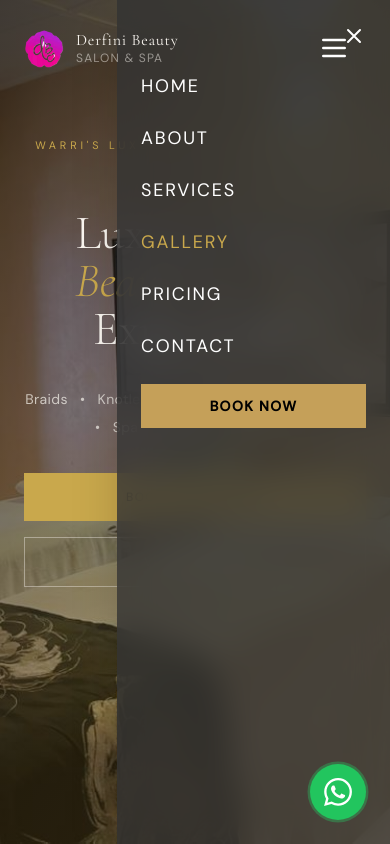
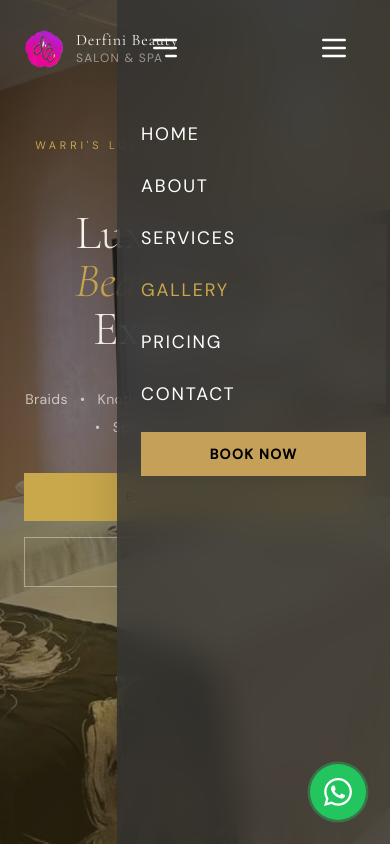
Before and after one commit to Pheonix-blip/derfini-beauty, a website: page Derfini-Website/Index.html in a window 390 px wide. Both pictures are taken after a click on the button 334 px from the left and 48 px from the top of the page. Shown: the top 844 px of the page. Drawn offline with nearby package versions, Linux system fonts and the light colour scheme; a web font is replaced by a local one.

Commit message:
Updated mobile menu button

```diff
--- a/Derfini-Website/Index.html
+++ b/Derfini-Website/Index.html
@@ -169,10 +169,15 @@
 <!-- MOBILE MENU -->
 <div id="mobileMenu" class="hidden fixed top-0 right-0 h-full w-[70%] md:w-[300px] bg-[#333333]/80 backdrop-blur-lg z-50 shadow-2xl flex flex-col p-6 transition-all duration-300">
 
-  <button type="button" onclick="toggleMenu()" class="absolute top-4 right-4 text-white p-2">
-    <svg class="w-6 h-6" fill="none" stroke="currentColor" viewBox="0 0 24 24">
-      <path stroke-linecap="round" stroke-linejoin="round" stroke-width="2" d="M6 18L18 6M6 6l12 12"></path>
-    </svg>
+  <!-- Update your hamburger button in Header.tsx -->
+<button
+  onClick={toggleMenu}
+  class="md:hidden z-50 p-2 text-white hover:text-gold transition-colors"
+  aria-label="Toggle Menu"
+>
+  <svg class="w-8 h-8" fill="none" stroke="currentColor" viewBox="0 0 24 24">
+    <path stroke-linecap="round" stroke-linejoin="round" stroke-width="2" d="M4 6h16M4 12h16m-7 6h7"></path>
+  </svg>
   </button>
 
   <nav class="flex flex-col mt-12 space-y-6 text-white">
```
